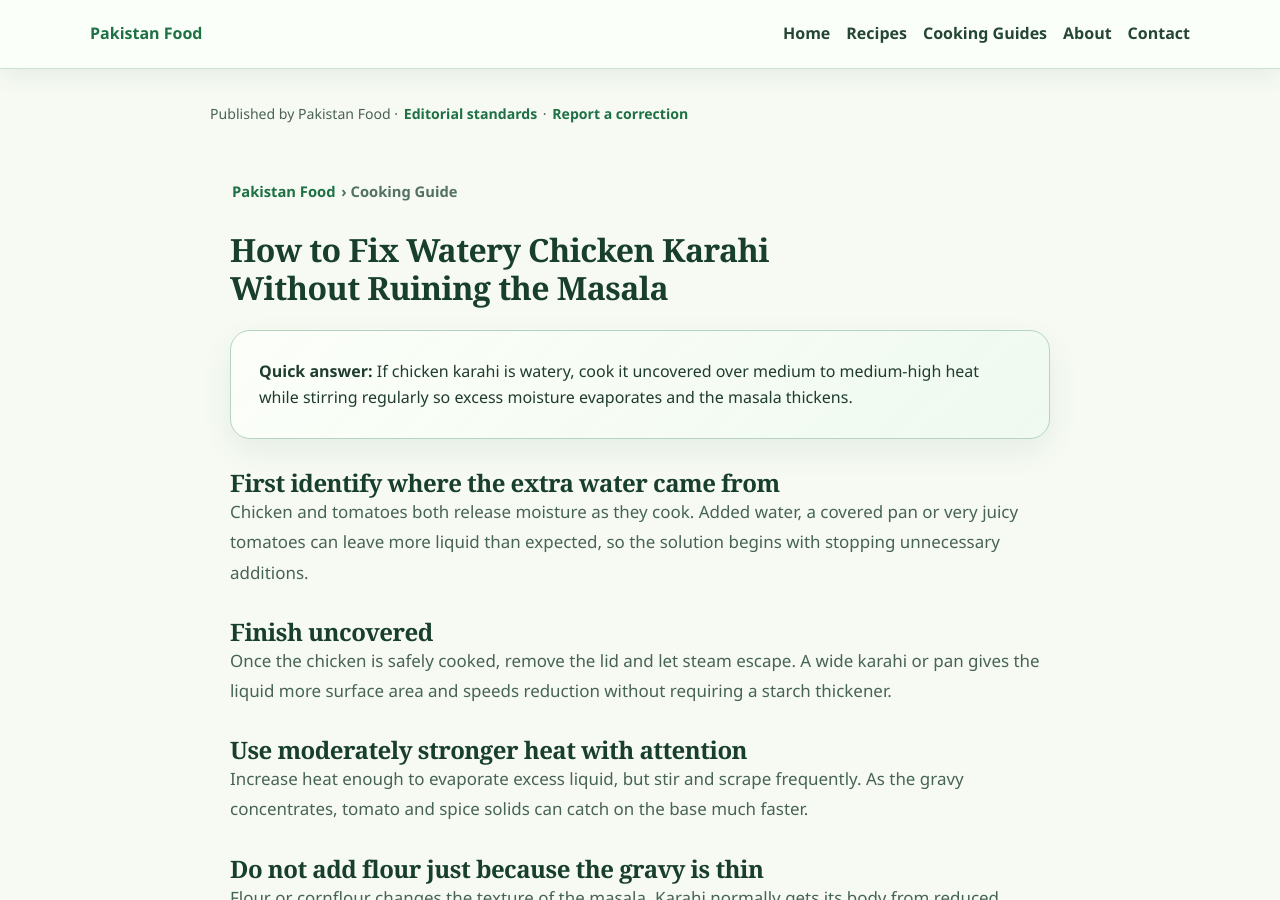
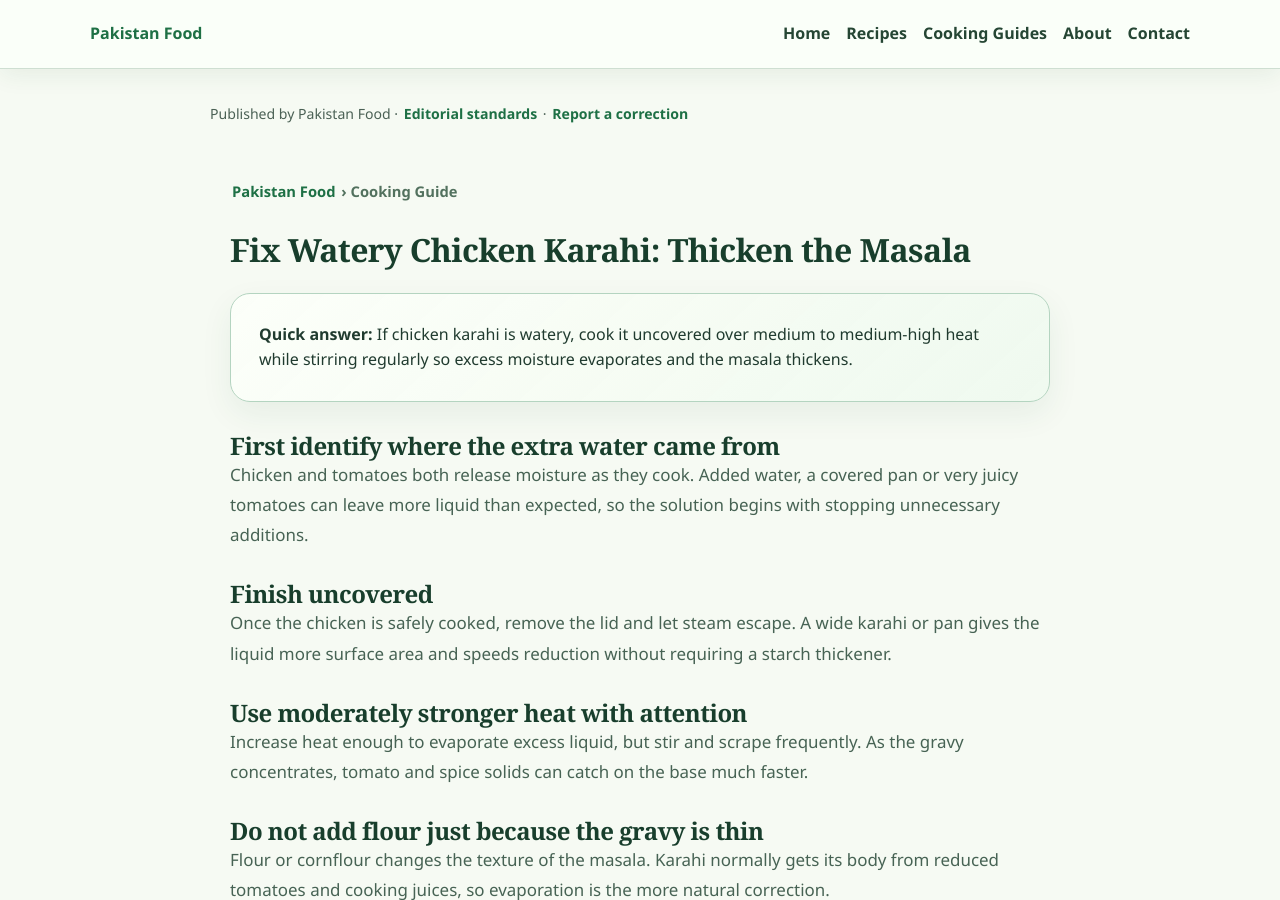
Before and after one commit to manazarali01-hub/pakistan-food, a Jekyll site: the page guides/how-to-fix-watery-karahi.html, which Jekyll copies as it is, in a window 1280 px wide and 900 px high. Built offline with Jekyll 4.4.1, drawn with Linux system fonts in a browser that asks for light colours.

Commit message:
Shorten guide title for clearer search snippet

```diff
--- a/guides/how-to-fix-watery-karahi.html
+++ b/guides/how-to-fix-watery-karahi.html
@@ -1,6 +1,6 @@
 <!DOCTYPE html>
 <html lang="en"><head><meta charset="UTF-8"><meta name="viewport" content="width=device-width,initial-scale=1">
-<title>How to Fix Watery Chicken Karahi Without Ruining the Masala | Pakistan Food</title><meta name="description" content="If chicken karahi is watery, cook it uncovered over medium to medium-high heat while stirring regularly so excess moisture evaporates and the masala thickens.">
+<title>Fix Watery Chicken Karahi: Thicken the Masala | Pakistan Food</title><meta name="description" content="If chicken karahi is watery, cook it uncovered over medium to medium-high heat while stirring regularly so excess moisture evaporates and the masala thickens.">
 <meta name="robots" content="index,follow,max-image-preview:large"><meta name="theme-color" content="#f8f1df">
 <link rel="canonical" href="https://pakistanfoodrecipes.top/guides/how-to-fix-watery-karahi.html"><link rel="stylesheet" href="../style.css?v=20261005-adsense1"><link rel="stylesheet" href="../enhancements.css?v=20260924-premium1"><link rel="stylesheet" href="../premium.css?v=20261005-adsense1">
 <script type="application/ld+json">{"@context":"https://schema.org","@type":"Article","headline":"How to Fix Watery Chicken Karahi Without Ruining the Masala","description":"If chicken karahi is watery, cook it uncovered over medium to medium-high heat while stirring regularly so excess moisture evaporates and the masala thickens.","mainEntityOfPage":"https://pakistanfoodrecipes.top/guides/how-to-fix-watery-karahi.html","publisher":{"@type":"Organization","name":"Pakistan Food","url":"https://pakistanfoodrecipes.top/"}}</script>
@@ -18,7 +18,7 @@
   </nav>
 </header>
 <div class="guide-trustline">Published by Pakistan Food · <a href="../editorial-policy.html">Editorial standards</a> · <a href="../contact.html">Report a correction</a></div>
-<main class="guide"><div class="crumbs"><a href="../">Pakistan Food</a> › Cooking Guide</div><h1>How to Fix Watery Chicken Karahi Without Ruining the Masala</h1><div class="quick"><strong>Quick answer:</strong> If chicken karahi is watery, cook it uncovered over medium to medium-high heat while stirring regularly so excess moisture evaporates and the masala thickens.</div>
+<main class="guide"><div class="crumbs"><a href="../">Pakistan Food</a> › Cooking Guide</div><h1>Fix Watery Chicken Karahi: Thicken the Masala</h1><div class="quick"><strong>Quick answer:</strong> If chicken karahi is watery, cook it uncovered over medium to medium-high heat while stirring regularly so excess moisture evaporates and the masala thickens.</div>
 <h2>First identify where the extra water came from</h2><p>Chicken and tomatoes both release moisture as they cook. Added water, a covered pan or very juicy tomatoes can leave more liquid than expected, so the solution begins with stopping unnecessary additions.</p><h2>Finish uncovered</h2><p>Once the chicken is safely cooked, remove the lid and let steam escape. A wide karahi or pan gives the liquid more surface area and speeds reduction without requiring a starch thickener.</p><h2>Use moderately stronger heat with attention</h2><p>Increase heat enough to evaporate excess liquid, but stir and scrape frequently. As the gravy concentrates, tomato and spice solids can catch on the base much faster.</p><h2>Do not add flour just because the gravy is thin</h2><p>Flour or cornflour changes the texture of the masala. Karahi normally gets its body from reduced tomatoes and cooking juices, so evaporation is the more natural correction.</p><h2>Protect the chicken from overcooking</h2><p>If the chicken is already very tender but a large amount of liquid remains, reduce efficiently in a wide pan rather than simmering gently for a very long time. Extended cooking can dry the meat.</p><h2>Know when reduction is complete</h2><p>Stop when the masala clings to the chicken and excess watery liquid is gone. Some visible cooking fat around the concentrated masala can be normal; continuing far beyond this point risks scorching.</p><h2>Choose the fix for your karahi</h2>
 <table><thead><tr><th>What you see</th><th>Likely reason</th><th>What to do</th></tr></thead><tbody>
 <tr><td>Thin liquid around cooked chicken</td><td>Chicken juices have not evaporated yet.</td><td>Remove the lid and reduce in a wide pan, stirring regularly.</td></tr>
```
